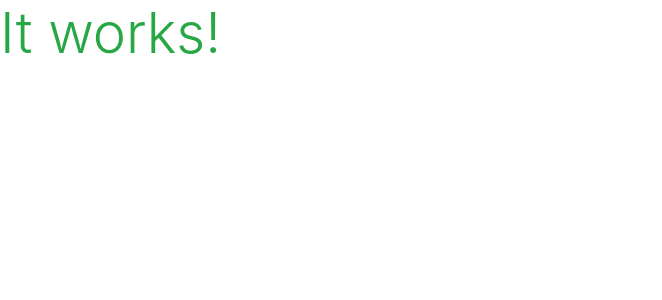
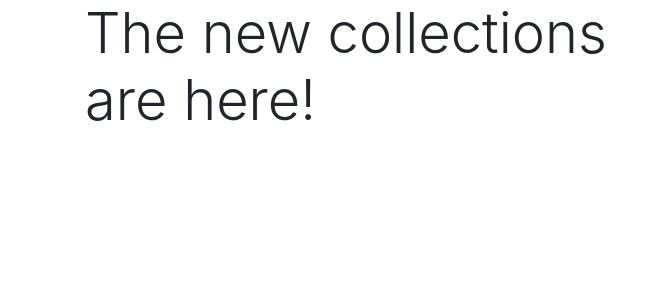
Before and after one commit to loosenthedark/CI_django-ecommerce-project, a Django app: page / in a window 1280 px wide. Shown: the top 300 px of the page, without its empty margins (0-662 px from the left). Run offline with Django 3.2, Linux system fonts and the light colour scheme.

Commit message:
Add boilerplate to home page

```diff
--- a/home/templates/home/index.html
+++ b/home/templates/home/index.html
@@ -1,6 +1,25 @@
-{% extends "base.html" %}
-{% load static %}
-
+{% extends "base.html" %} {% load static %}
+{% block page_header %}
+<div class="container header-container"><div class="row">
+  <div class="col"></div>
+</div></div>
+{% endblock %}
 {% block content %}
-<h1 class="display-4 text-success">It works!</h1>
+<div class="container h-100">
+  <div class="row h-100">
+    <div class="col-7 col-md-6 my-auto">
+      <h1 class="display-4 logo-font text-black">
+        The new collections are here!
+      </h1>
+      <div class="" my-5>
+        <h4>
+          <a
+            href=""
+            class="shop-now-button btn btn-lg rounded-0 text-uppercase py-3"
+          ></a>
+        </h4>
+      </div>
+    </div>
+  </div>
+</div>
 {% endblock %}
```
